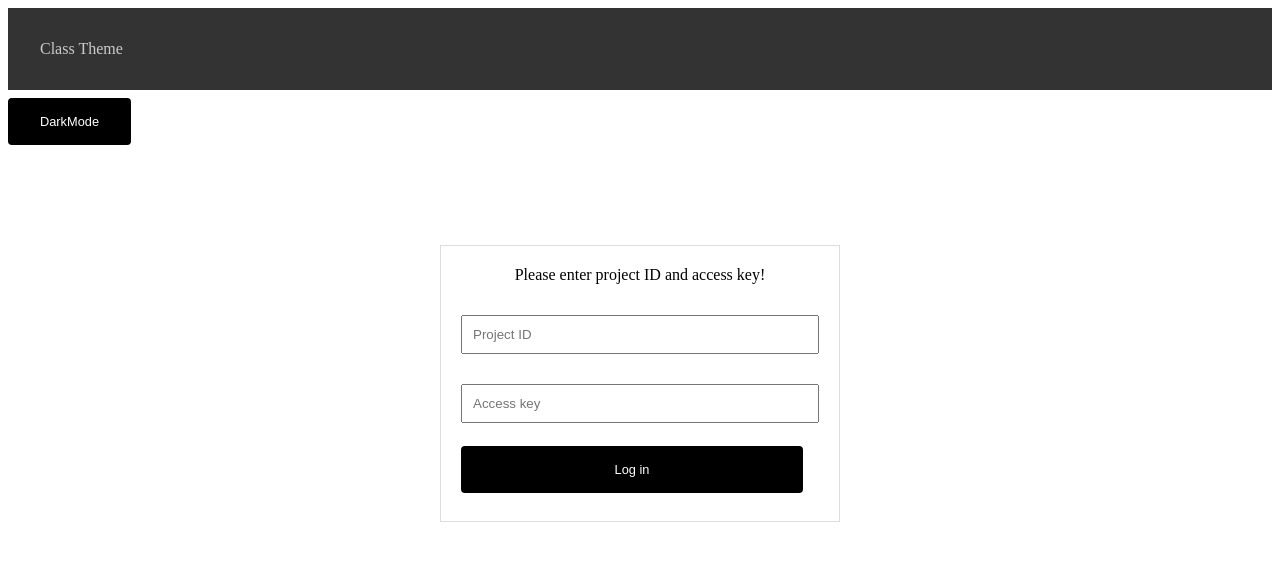
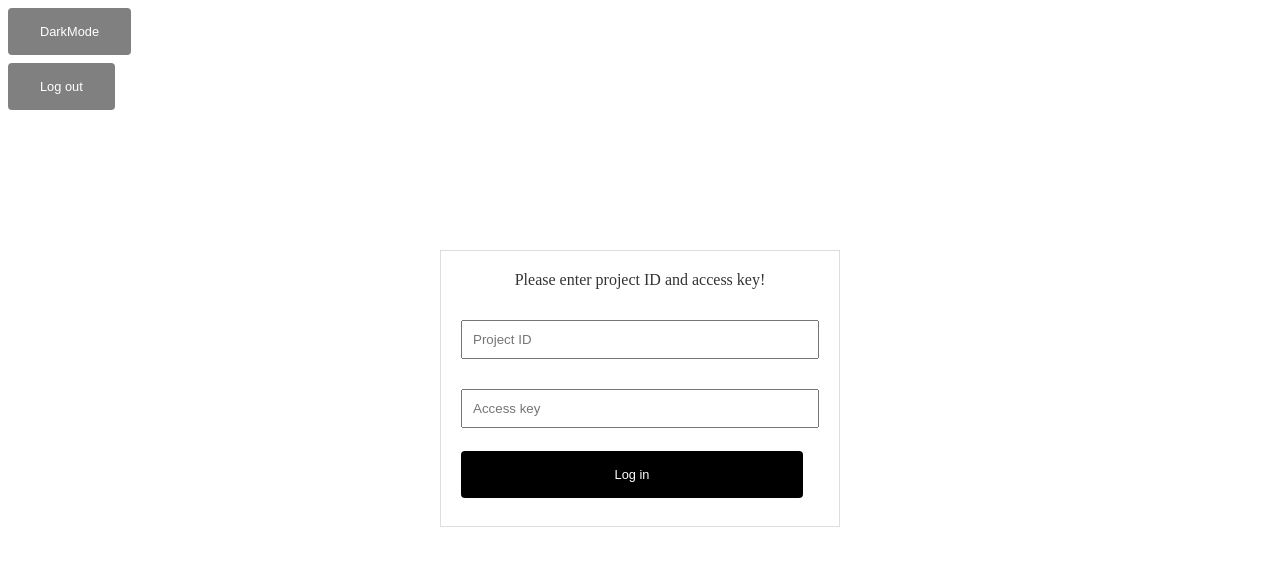
Before and after one commit to FredrikFSlagsvold/Git-Stats-Project-React, a React (Create React App) app in the folder project-2/: page / in a window 1280 px wide. Shown: the top 566 px of the page. Built offline with nearby package versions, Linux system fonts and the light colour scheme.

Commit message:
feat: logout button

```diff
--- a/project-2/src/App.tsx
+++ b/project-2/src/App.tsx
@@ -2,32 +2,31 @@ import React, { useState } from 'react';
 import StatsPage from './sections/StatsPage';
 import Header from './components/Header';
 import LoginPage from './components/LoginPage';
-import DarkThemeComponent from './DarkThemeComponent';
+import DarkThemeComponent from './components/DarkThemeComponent';
 
 export const ThemeContext = React.createContext(true);
 
 export default function App() {
 
-  const [darkTheme, setDarkTheme] = useState(true)
+  const [darkTheme, setDarkTheme] = useState(false)
 
   function toggleTheme(){
     setDarkTheme((previous)=> !previous)
   }
-
-  const [authorName, setAuthorName] = useState("All");
-  const [isLoggedIn, setIsLoggedIn] = useState(true) //Kan fjernes
-
+  function logOut(){
+    sessionStorage.setItem("isLoggedIn", "false")
+    localStorage.clear();
+    window.location.reload();
+  }
 
     return (
       <>
         <ThemeContext.Provider value={darkTheme}>
-          <DarkThemeComponent />
-          <button onClick={toggleTheme}>DarkMode</button>
-          {sessionStorage.getItem("isLoggedIn") === "true" ? <div>
-          <Header setAuthorName={setAuthorName} author_name={authorName}/>
-          <StatsPage authorName={authorName}/>
-          </div>:
-          <LoginPage isLoggedIn={setIsLoggedIn} />}
+          <div className='flex justify-center'>
+         <button className='dark-mode' onClick={toggleTheme}>DarkMode</button>
+         <button className='dark-mode' onClick={logOut}>Log out</button>
+         </div>
+        <DarkThemeComponent />
         </ThemeContext.Provider>
       </>
     );
--- /dev/null
+++ b/project-2/src/HomePage.tsx
@@ -0,0 +1,19 @@
+import React, { useState } from "react";
+import Header from "./components/Header";
+import LoginPage from "./components/LoginPage";
+import StatsPage from "./sections/StatsPage";
+
+
+export default function HomePage(){
+
+    const [authorName, setAuthorName] = useState("All");
+
+
+    return <>
+    {sessionStorage.getItem("isLoggedIn") === "true" ? <div>
+          <Header setAuthorName={setAuthorName} author_name={authorName}/>
+          <StatsPage authorName={authorName}/>
+          </div>:
+          <LoginPage/>}
+    </>
+}
--- a/project-2/src/DarkThemeComponent.tsx
+++ b/project-2/src/components/DarkThemeComponent.tsx
@@ -1,24 +1,26 @@
 import React, { Component } from "react";
-import { ThemeContext } from "./App";
+import { ThemeContext } from "../App";
+import HomePage from "../HomePage";
 
 export default class DarkThemeComponent extends Component {
     themeStyles(darkTheme: boolean){
         return {
-            backgroundColor: darkTheme ? "#333" : "#CCC",
+            backgroundColor: darkTheme ? "#333" : "#0000",
             color: darkTheme ? "#CCC" : "#333",
             padding: "2rem",
         }
     }
 
+
     render(){
         return(
             <ThemeContext.Consumer>
                 {darkTheme => {
-                    return <div style={this.themeStyles(darkTheme)}>Class Theme
+                    return <div style={this.themeStyles(darkTheme)}>
+                       <HomePage />
                     </div>
                 }}
             </ThemeContext.Consumer>
         )
     }
-
 }
--- a/project-2/src/components/DoughnutChart.tsx
+++ b/project-2/src/components/DoughnutChart.tsx
@@ -60,6 +60,7 @@ export default function DoughnutChart({authorList, dataList}: BarChartProps) {
       data={data}
       options = {options}/>
     </div>
+
     )
 
 }
--- a/project-2/src/components/LineChart.tsx
+++ b/project-2/src/components/LineChart.tsx
@@ -28,6 +28,8 @@ export default function LineChart({authorList, dataList}: LineChartProps) {
           {
             label: 'Commits',
             data: dataList,
+            fill: false,
+            borderColor: "rgba(75, 192, 192, 0.8)",
             backgroundColor: 'rgba(0, 0, 0, 0.8)',
           },
         ],
--- a/project-2/src/sections/StatsPage.tsx
+++ b/project-2/src/sections/StatsPage.tsx
@@ -42,9 +42,8 @@ export default function StatsPage({authorName}: StatsPageProps){
     const lineData = []
 
     for (let i = 0; i < dateList.length; i++) {
-        lineData.push(commits.filter((commit) => commit.committed_date.substring(0,10) === dateList[i]).length)
+        lineData.push(commits.filter((commit) => (commit.committed_date.substring(0,10) === dateList[i] && commit.author_name=== authorName)).length)
     }
-
 
 
     return(
--- a/project-2/src/styles.css
+++ b/project-2/src/styles.css
@@ -27,6 +27,11 @@
 
   p {
     margin-top: 0;
+  }
+
+  .dark-mode{
+    background-color: gray;
+    height: 100%
   }
 
   input {
@@ -78,6 +83,8 @@
     list-style: none;
     padding: 1rem;
     width: 50%;
+    height: 808px;
+    overflow: scroll;
   }
 
   .commitsBox {
```
Also changed, not shown: 1 other file (tests, documents, lock files or other folders).
